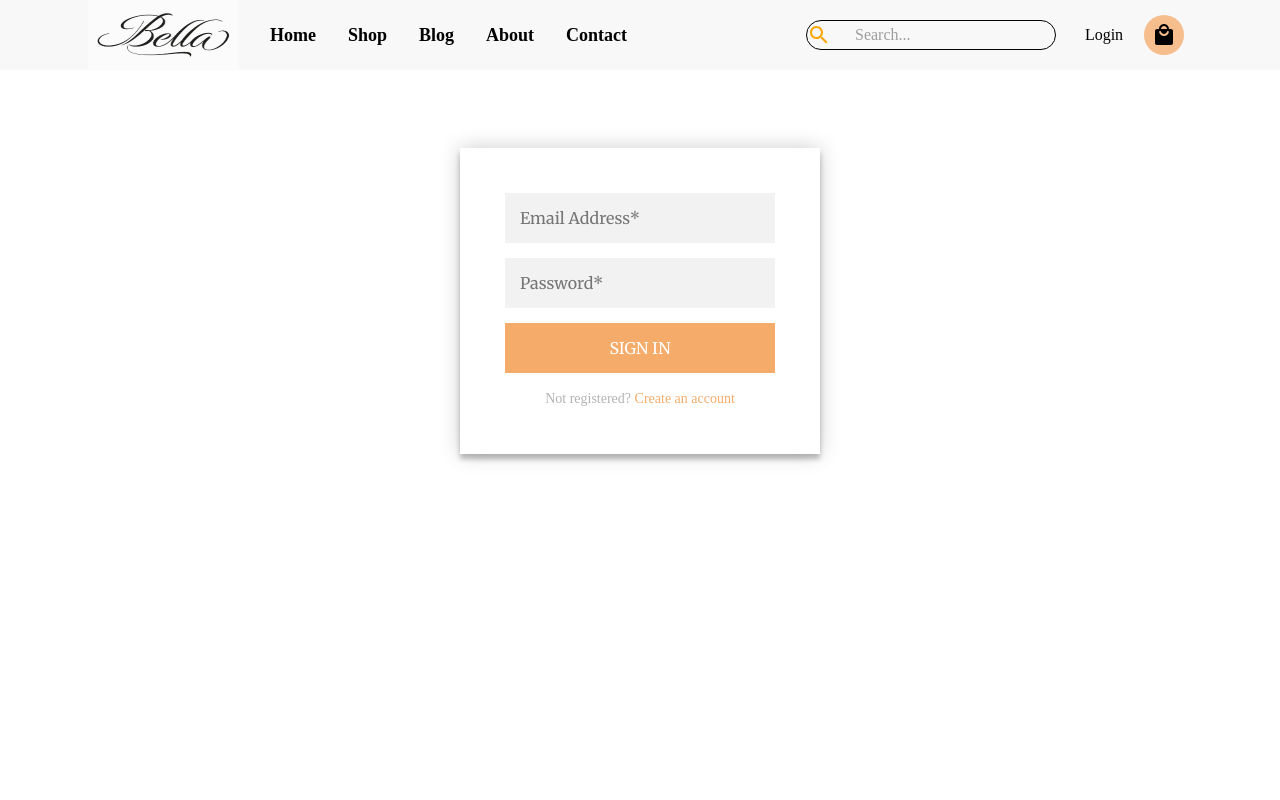
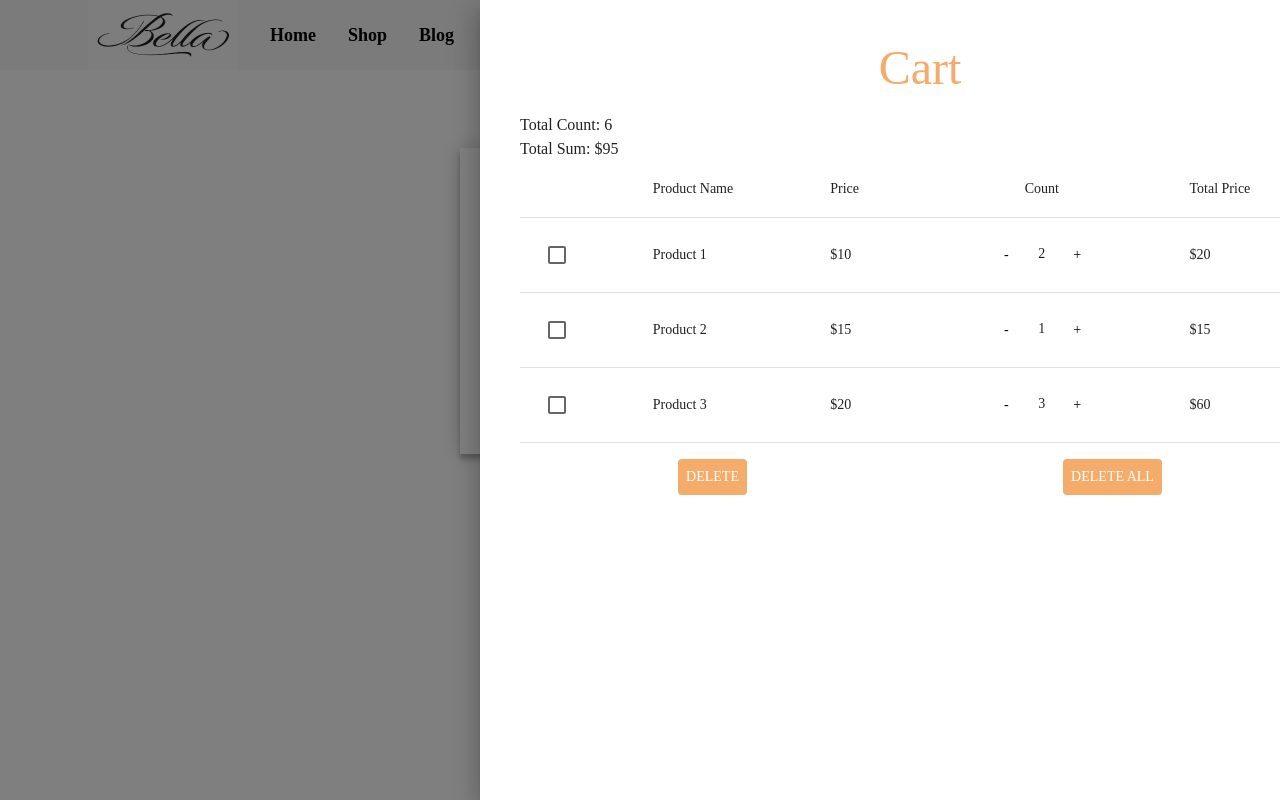
Before and after one commit to zarasah/e-commerce-front, a React (Create React App) app: page /login in a window 1280 px wide. Both pictures are taken after a click on the button 1164 px from the left and 35 px from the top of the page. Built offline with nearby package versions, Linux system fonts and the light colour scheme.

Commit message:
add cartSlice

```diff
--- a/src/App.js
+++ b/src/App.js
@@ -14,6 +14,7 @@ import Register from './pages/Register';
 import NotFound from './pages/NotFound';
 import Dashboard from './pages/Dashboard';
 import Account from './pages/Account';
+import Cart from './pages/Cart';
 import ProductsList from './components/ProductsList';
 
 function App() {
@@ -40,7 +41,7 @@ function App() {
                   <Route path = "/user" element = {<UserLayout />} >
                     <Route index element = {<Home />} />
                     <Route path = 'account' element = {<Account />} />
-                    <Route path = "cart" element = {<Dashboard />} />
+                    <Route path = "cart" element = {<Cart />} />
                   </Route>
                 </Route>
               </Routes>
--- /dev/null
+++ b/src/api/cartApi.js
@@ -0,0 +1,18 @@
+const BASE_URL = 'http://localhost:4001';
+
+function createCartAPI(userId) {
+    return fetch(`${BASE_URL}/cart/create`,  {
+        method: 'POST',
+        headers: { 'Content-Type': 'application/json' },
+        body: JSON.stringify({ userId }),
+      })
+      .then(response => {
+        if (!response.ok) {
+          throw new Error('Failed to create cart');
+        }
+        return response.json();
+      })
+      .then(data => data);
+  }
+
+  export default createCartAPI;
--- a/src/api/registerUser.js
+++ b/src/api/registerUser.js
@@ -16,20 +16,12 @@ const registerUser = (userData) => {
                     return res.json();
             }
 
-        }
-            // if (!res.ok) {
-            //     if (res.status === 409) {
-            //         throw new Error('Email already exists');
-            //     } else {
-            //         return res.json()
-            //     }
-            // } else {
-            //     console.log('Registration successful:', res);
-            // }
-        )
+        })
         .then(result => {
             if (result && result.error && result.error[0].message) {
                 throw new Error(result.error[0].message);
+            } else {
+                return result;
             }
         })
         .catch((error) => {
--- a/src/components/header/Header.js
+++ b/src/components/header/Header.js
@@ -1,4 +1,4 @@
-import { AppBar, Toolbar, Typography, IconButton, InputBase, Badge, InputAdornment, Button, Avatar, Menu, MenuItem} from '@mui/material';
+import { AppBar, Toolbar, Typography, IconButton, InputBase, Badge, InputAdornment, Button, Avatar, Menu, MenuItem, Drawer} from '@mui/material';
 import { Search } from '@mui/icons-material';
 import LocalMallRoundedIcon from '@mui/icons-material/LocalMallRounded';
 import { useNavigate } from 'react-router-dom';
@@ -8,11 +8,14 @@ import { useDispatch, useSelector } from 'react-redux';
 import { Link } from 'react-router-dom';
 import { logout } from '../../store/loginSlice';
 import { useState } from 'react';
+import Cart from '../../pages/Cart';
 
 export default function Header() {
+  const [isCartOpen, setCartOpen] = useState(false);
+  const [anchorEl, setAnchorEl] = useState(false);
+
   const navigate = useNavigate();
   const dispatch = useDispatch();
-    const [anchorEl, setAnchorEl] = useState(false);
 
   const isAuthenticated = useSelector((state) => state.login.isAuthenticated)
   const userName = localStorage.getItem('username');
@@ -42,6 +45,14 @@ export default function Header() {
 
   function handleMenuClose() {
     setAnchorEl(null);
+  };
+
+  function handleCartToggle() {
+    setCartOpen(!isCartOpen);
+  };
+
+  function closeDrawer() {
+    setCartOpen(false);
   };
 
   return (
@@ -130,7 +141,7 @@ export default function Header() {
           </div>
 
           {/* Shopping Cart */}
-            <IconButton color="inherit">
+          <IconButton color="inherit" onClick={handleCartToggle}>
             <Badge badgeContent={17} color='default' sx={{
               display: 'flex',
               alignItems: 'center',
@@ -145,6 +156,11 @@ export default function Header() {
               <LocalMallRoundedIcon style={{ backgroundColor: shades.secondary[500], color: 'black' }} />
             </Badge>
           </IconButton>
+          <Drawer anchor="right" open={isCartOpen} onClose={handleCartToggle}>
+            <div>
+              <Cart closeDrawer={closeDrawer}/>
+            </div>
+          </Drawer>
         </Toolbar>
       </AppBar>
   );
--- /dev/null
+++ b/src/pages/Cart.js
@@ -0,0 +1,165 @@
+import React, { useState } from 'react';
+import { Table, TableBody, TableCell, TableContainer, TableHead, TableRow, Checkbox, Button, Typography, Modal } from "@mui/material";
+import { useNavigate, Link } from 'react-router-dom';
+
+function Cart({ closeDrawer, isOpenInDrawer }) {
+    const navigate = useNavigate();
+    const [cartItems, setCartItems] = useState([
+    { id: 1, name: 'Product 1', price: 10, count: 2 },
+    { id: 2, name: 'Product 2', price: 15, count: 1 },
+    { id: 3, name: 'Product 3', price: 20, count: 3 },
+  ]);
+    const [modalOpen, setModalOpen] = useState(false);
+
+    const buttobStyle = {
+        background: 'rgb(245, 172, 107)',
+        color: '#FFFFFF',
+        cursor: 'pointer',
+    }
+
+    function handleCartClick() {
+        const role = localStorage.getItem('role')
+
+        if (role === '0') {
+            navigate('/user/cart');
+            closeDrawer();
+        } else if (role === '1') {
+            navigate('/admin/cart');
+            closeDrawer();
+        } else {
+            setModalOpen(true)
+        }
+    };
+
+    function handleClose() {
+        setModalOpen(false);
+    }
+
+    function handleLogin() {
+        setModalOpen(false);
+        closeDrawer();
+        navigate('/login');
+    }
+
+    const handleIncreaseCount = (itemId) => {
+        const updatedCartItems = cartItems.map(item => {
+        if (item.id === itemId) {
+            return { ...item, count: item.count + 1 };
+        }
+        return item;
+        });
+        setCartItems(updatedCartItems);
+    };
+
+  const handleDecreaseCount = (itemId) => {
+    const updatedCartItems = cartItems.map(item => {
+      if (item.id === itemId && item.count > 1) {
+        return { ...item, count: item.count - 1 };
+      }
+      return item;
+    });
+    setCartItems(updatedCartItems);
+  };
+
+  const handleDeleteCheckedProducts = () => {
+    const updatedCartItems = cartItems.filter(item => !item.checked);
+    setCartItems(updatedCartItems);
+  };
+
+  const handleDeleteAll = () => {
+    setCartItems([]);
+  };
+
+  const handleToggleCheck = (itemId) => {
+    const updatedCartItems = cartItems.map(item => {
+      if (item.id === itemId) {
+        return { ...item, checked: !item.checked };
+      }
+      return item;
+    });
+    setCartItems(updatedCartItems);
+  };
+
+  const calculateTotalCount = () => {
+    return cartItems.reduce((count, item) => count + item.count, 0);
+  };
+
+  const calculateTotalSum = () => {
+    return cartItems.reduce((sum, item) => sum + item.price * item.count, 0);
+  };
+
+  return (
+    <div style = {{marginLeft: '5%', width: '100vh', marginTop: '5%'}}>
+        <Typography variant="h1" sx={{color: 'rgb(245, 172, 107)', textAlign: 'center', cursor: 'pointer'}} gutterBottom onClick={handleCartClick}>
+                  Cart
+        </Typography>
+        <div>Total Count: {calculateTotalCount()}</div>
+        <div>Total Sum: ${calculateTotalSum()}</div>
+      <TableContainer>
+        <Table>
+          <TableHead>
+            <TableRow>
+                <TableCell></TableCell>
+                <TableCell>Product Name</TableCell>
+                <TableCell>Price</TableCell>
+                <TableCell sx={{textAlign: 'center'}}>Count</TableCell>
+                <TableCell>Total Price</TableCell>
+            </TableRow>
+          </TableHead>
+          <TableBody>
+            {cartItems.map(item => (
+                <TableRow key={item.id}>
+                    <TableCell>
+                        <Checkbox
+                            checked={item.checked || false}
+                            onChange={() => handleToggleCheck(item.id)}
+                        />
+                    </TableCell>
+                    <TableCell>{item.name}</TableCell>
+                    <TableCell>${item.price}</TableCell>
+                    <TableCell sx={{textAlign: 'center'}}>
+                    <Button onClick={() => handleDecreaseCount(item.id)}>-</Button>
+                    {item.count}
+                    <Button onClick={() => handleIncreaseCount(item.id)}>+</Button>
+                    </TableCell>
+                    <TableCell>${item.price * item.count}</TableCell>
+                </TableRow>
+            ))}
+          </TableBody>
+        </Table>
+      </TableContainer>
+      <div style = {{
+        marginTop: '2%',
+        display: 'flex',
+        justifyContent: 'space-around'
+      }}>
+        <Button onClick={handleDeleteCheckedProducts} style={buttobStyle}>Delete</Button>
+        <Button onClick={handleDeleteAll} style={buttobStyle}>Delete All</Button>
+      </div>
+      <Modal open={modalOpen} onClose={handleClose} style={{
+        display: 'flex',
+        alignItems: 'center',
+        justifyContent: 'center',
+      }}>
+        <div style = {{
+            backgroundColor: '#FFFFFF',
+            padding: '16px',
+            borderRadius: '4px',
+        }}>
+          <h4>Please Login or Create an Account</h4>
+          {/* Additional content or form can be added here */}
+          <div style = {{
+                marginTop: '2%',
+                display: 'flex',
+                justifyContent: 'space-around'
+            }}>
+            <Button onClick={handleLogin} style={buttobStyle}>Login</Button>
+            <Button onClick={handleClose} style={buttobStyle}>Close</Button>
+          </div>
+        </div>
+      </Modal>
+    </div>
+  );
+}
+
+export default Cart;
--- a/src/sagas/registrationSaga.js
+++ b/src/sagas/registrationSaga.js
@@ -1,11 +1,27 @@
 import { takeEvery, put, call } from 'redux-saga/effects';
 import { registrationRequest, registrationSuccess, registrationFailure } from '../store/registrationSlice';
+import {createCartRequest, createCartSuccess, createCartFailure } from '../store/cartSlice';
 import registerUser from '../api/registerUser';
+import createCartAPI from '../api/cartApi';
 
 function* handleRegistration(action) {
     try {
-        yield call(registerUser, action.payload);
-        yield put(registrationSuccess())
+        const { newUser } = yield call(registerUser, action.payload);
+
+        if (!newUser) {
+            throw new Error('Failed to create cart');
+        }
+        const userId = newUser.id;
+
+        try {
+            yield put(createCartRequest());
+            const cartId = yield call(createCartAPI, userId);
+            yield put(createCartSuccess(cartId));
+            yield put(registrationSuccess());;
+        } catch (error) {
+            yield put(createCartFailure(error));
+        }
+        // yield put(registrationSuccess());
     } catch (error) {
         yield put(registrationFailure(error));
     }
@@ -16,3 +32,22 @@ function* registrationSaga() {
 }
 
 export default registrationSaga;
+
+// import { takeEvery, put, call } from 'redux-saga/effects';
+// import { registrationRequest, registrationSuccess, registrationFailure } from '../store/registrationSlice';
+// import registerUser from '../api/registerUser';
+
+// function* handleRegistration(action) {
+//     try {
+//         yield call(registerUser, action.payload);
+//         yield put(registrationSuccess())
+//     } catch (error) {
+//         yield put(registrationFailure(error));
+//     }
+// }
+
+// function* registrationSaga() {
+//     yield takeEvery(registrationRequest.type, handleRegistration);
+// }
+
+// export default registrationSaga;
--- /dev/null
+++ b/src/store/cartSlice.js
@@ -0,0 +1,33 @@
+import { createSlice } from '@reduxjs/toolkit';
+
+const cartSlice = createSlice({
+  name: 'cart',
+  initialState: {
+    cartId: null,
+    loading: false,
+    error: null,
+  },
+  reducers: {
+    createCartRequest: (state) => {
+      state.loading = true;
+      state.error = null;
+    },
+    createCartSuccess: (state, action) => {
+      state.cartId = action.payload;
+      state.loading = false;
+      state.error = null;
+    },
+    createCartFailure: (state, action) => {
+      state.loading = false;
+      state.error = action.payload;
+    },
+  },
+});
+
+export const {
+  createCartRequest,
+  createCartSuccess,
+  createCartFailure,
+} = cartSlice.actions;
+
+export default cartSlice.reducer;
--- a/src/store/index.js
+++ b/src/store/index.js
@@ -6,13 +6,15 @@ import loginReducer from './loginSlice';
 import productReducer from './productSlice';
 import categoryReducer from './categorySlice';
 import userReducer from './userSlice';
+import cartReducer from './cartSlice';
 
 const rootReducer = combineReducers({
     registration: registrationReducer,
     product: productReducer,
     category: categoryReducer,
     login: loginReducer,
-    user: userReducer
+    user: userReducer,
+    cart: cartReducer
 });
 
 const sagaMiddleware = createSagaMiddleware();
```
Lines whose indentation alone changed are shown as unchanged.
